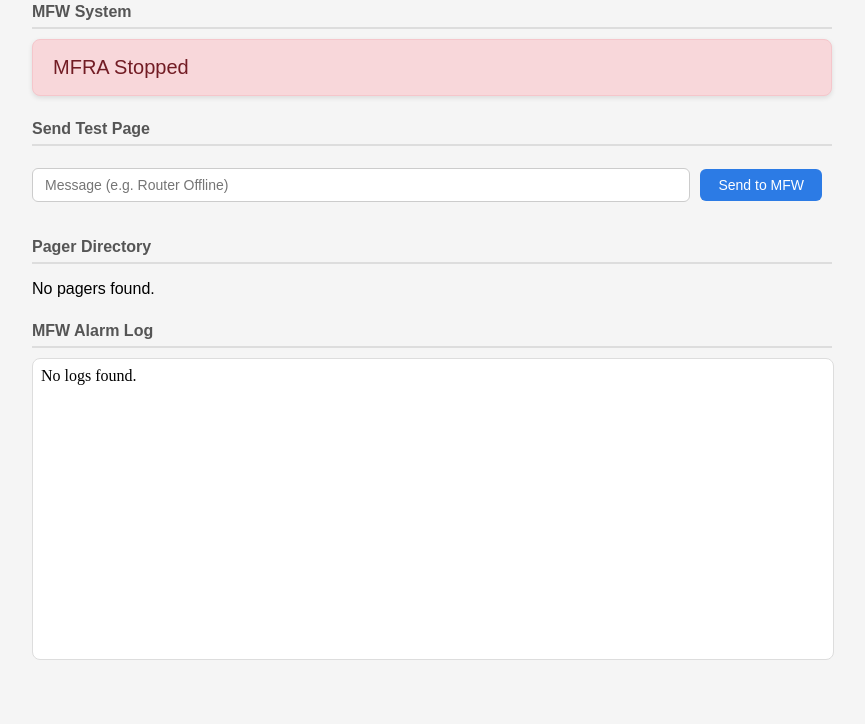
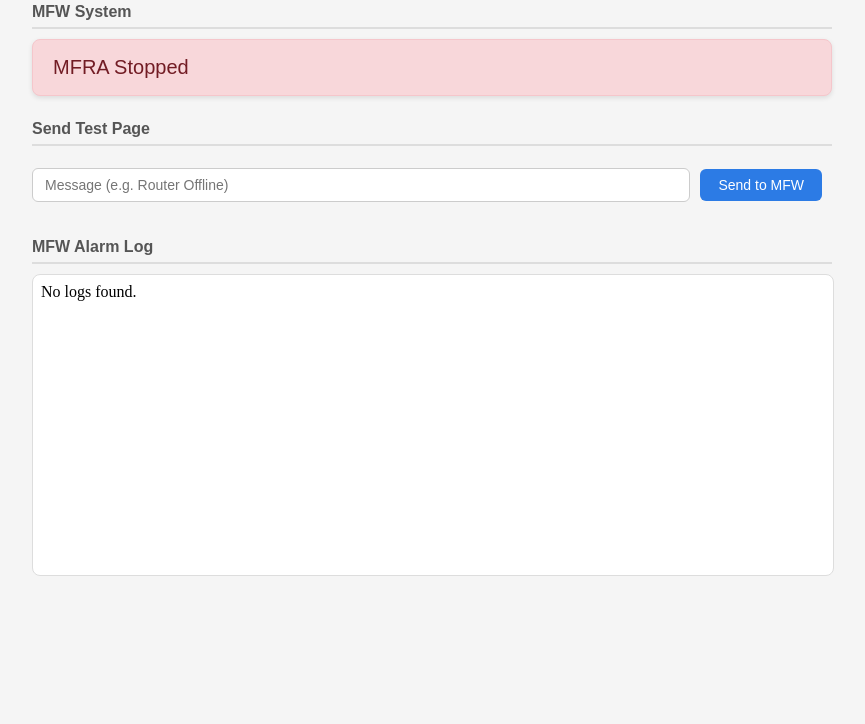
Before and after one commit to joshuahuggard96/network-monitor-pi, a Flask app: page / in a window 1280 px wide. Shown: the part 401-1125 px from the top of the page, without its empty margins (208-1073 px from the left). After the commit the page ends 977 px from the top, so only its background shows below. Run offline with Flask 3, Linux system fonts and the light colour scheme; data that the repository does not hold is empty.

Commit message:
fix: remove pager directory, fix /api/page 400 error
- Drop pager directory from UI and /api/mfw response
- Use get_json(force=True, silent=True) to fix Flask 2.2 strict JSON parsing

Co-Authored-By: Claude Sonnet 4.6 <noreply@anthropic.com>

```diff
--- a/app.py
+++ b/app.py
@@ -2,7 +2,6 @@ import threading
 import time
 import glob
 import subprocess
-import xml.etree.ElementTree as ET
 from ping3 import ping
 from flask import Flask, render_template, jsonify, request
 import logging
@@ -69,18 +68,7 @@ def get_status():
 @app.route('/api/mfw')
 def get_mfw():
     proc = subprocess.run(['pgrep', '-f', 'MFRA'], capture_output=True)
-    pagers = []
-    try:
-        tree = ET.parse(f'{MFW_DIR}/integrator.xml')
-        for entry in tree.findall('.//Agent[@type="Alerter_2"]//Parameter[@name="AlDirc"]/Entry'):
-            pagers.append({
-                'user': entry.get('User'),
-                'addr': entry.get('Addr'),
-                'msg':  entry.get('Mesg'),
-            })
-    except Exception:
-        pass
-    return jsonify({'mfra_running': proc.returncode == 0, 'pagers': pagers})
+    return jsonify({'mfra_running': proc.returncode == 0})
 
 
 @app.route('/api/mfw-log')
@@ -97,7 +85,8 @@ def get_mfw_log():
 
 @app.route('/api/page', methods=['POST'])
 def send_page():
-    msg = request.json.get('message', 'Test')
+    data = request.get_json(force=True, silent=True) or {}
+    msg = data.get('message', 'Test')
     send_mfw(msg)
     return jsonify({'sent': msg})
 
--- a/templates/index.html
+++ b/templates/index.html
@@ -32,12 +32,6 @@
             </div>
         </section>
 
-        <!-- Pager Directory -->
-        <section>
-            <h2>Pager Directory</h2>
-            <div id="pager-dir"><div class="status loading">Loading&hellip;</div></div>
-        </section>
-
         <!-- MFW Alarm Log -->
         <section>
             <h2>MFW Alarm Log</h2>
@@ -58,15 +52,9 @@
         }
 
         function updateMfw(data) {
-            const status = data.mfra_running
+            document.getElementById('mfw-status').innerHTML = data.mfra_running
                 ? '<div class="status online">MFRA Running</div>'
                 : '<div class="status offline">MFRA Stopped</div>';
-            document.getElementById('mfw-status').innerHTML = status;
-
-            const rows = data.pagers.filter(p => p.user !== '*').map(p =>
-                `<div class="ip-item ip-checking"><strong>${p.user}</strong><span>${p.msg}</span><span class="status-indicator">${p.addr}</span></div>`
-            ).join('');
-            document.getElementById('pager-dir').innerHTML = rows || '<p>No pagers found.</p>';
         }
 
         function sendPage() {
```
